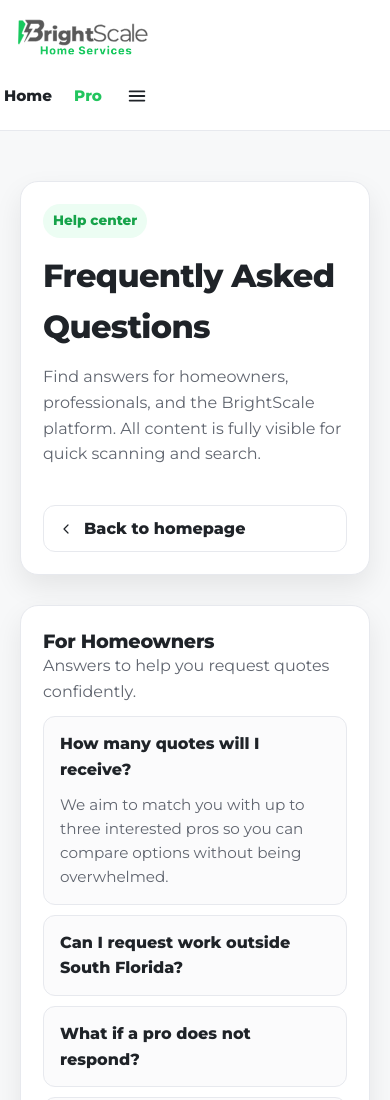
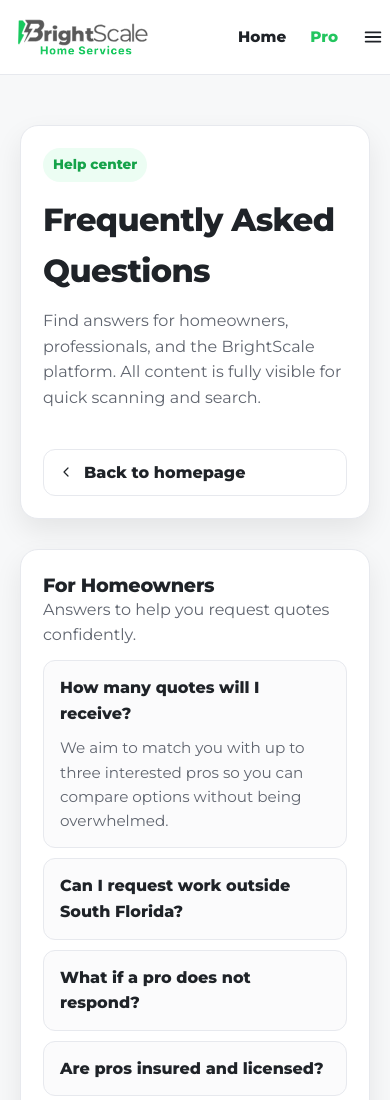
Before and after one commit to libanius/brightscale-homepage, a plain HTML site: page faq.html in a window 390 px wide. Shown: the top 1100 px of the page. Drawn offline with Linux system fonts and the light colour scheme.

Commit message:
layout ajustado

```diff
--- a/faq.html
+++ b/faq.html
@@ -272,17 +272,19 @@
 
     @media(max-width:640px){
       .nav{
-        flex-wrap:wrap;
-        gap:12px;
+        flex-wrap:nowrap;
+        gap:10px;
         padding:12px 0;
+        justify-content:space-between;
       }
       .logo-img{height:50px}
       .menu{
-        width:100%;
-        justify-content:flex-start;
-        gap:14px;
+        width:auto;
+        justify-content:flex-end;
+        gap:12px;
+        align-items:center;
       }
-      .menu a{padding:10px 4px}
+      .menu a{padding:10px 6px}
     }
 
     footer{
```
Also changed, not shown: index.html (+8 -6 lines), privacy-policy.html (+8 -6 lines), terms-of-service.html (+8 -6 lines).
